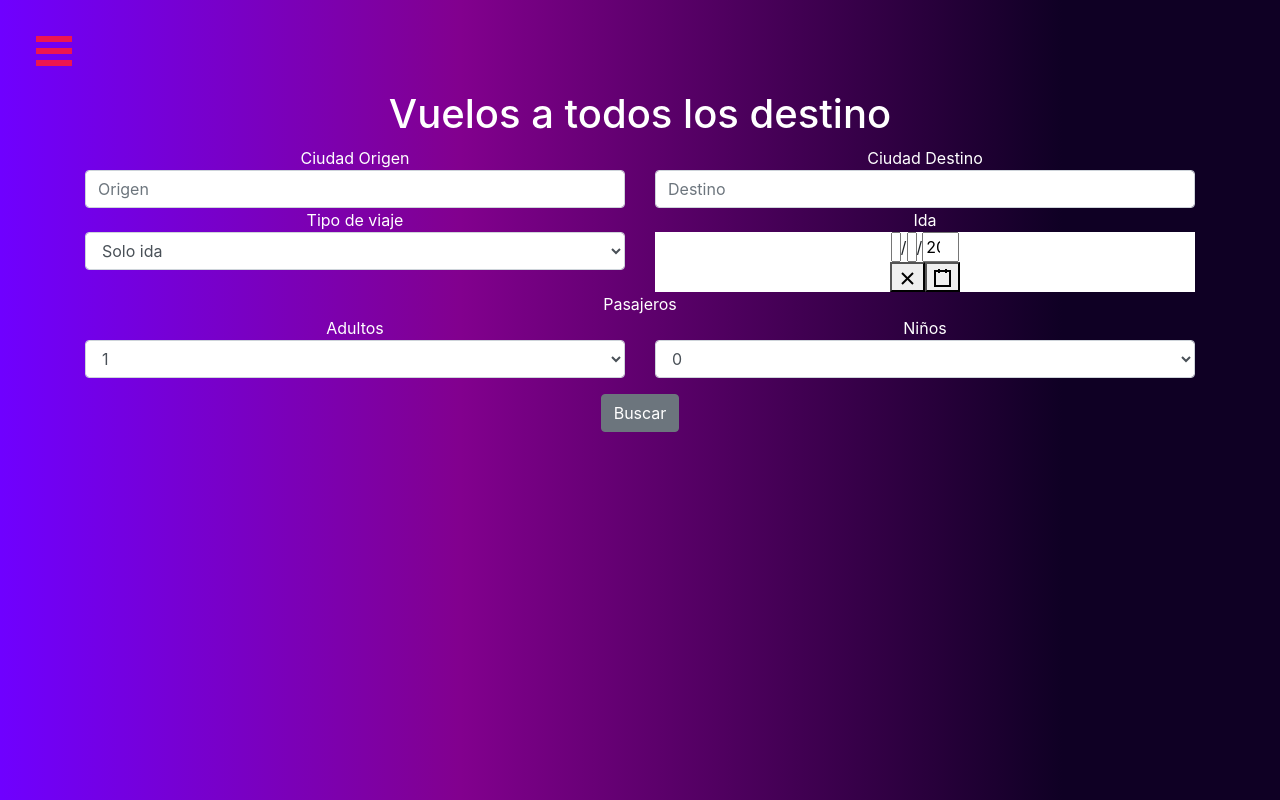
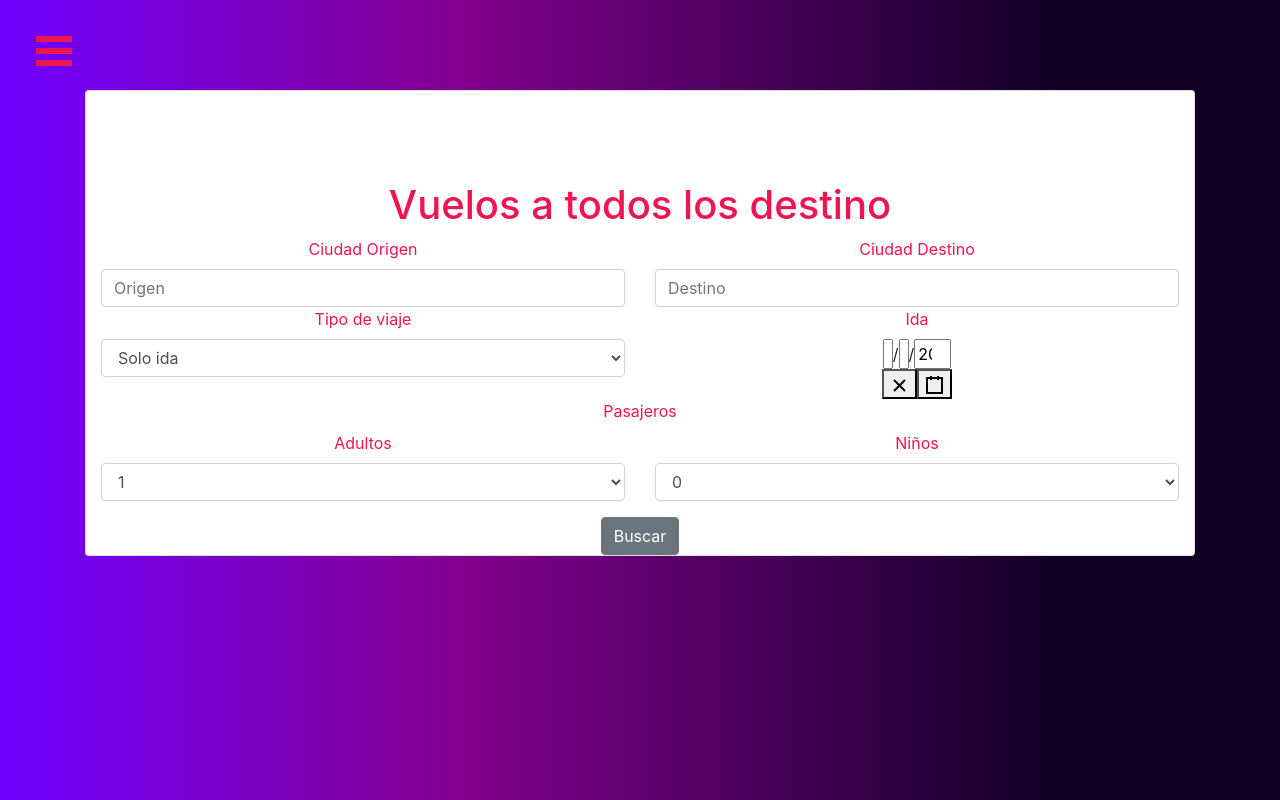
Before and after one commit to Lotbrock/react, a React (Create React App) app in the folder vuelos/: page /vuelos in a window 1280 px wide. Built offline with nearby package versions, Linux system fonts and the light colour scheme.

Commit message:
Chore: se cambian los colores para el apartado de vuelos

```diff
--- a/vuelos/package.json
+++ b/vuelos/package.json
@@ -12,7 +12,8 @@
     "react-dom": "^16.8.6",
     "react-router-dom": "^5.0.0",
     "react-scripts": "3.0.0",
-    "reactstrap": "^8.0.0"
+    "reactstrap": "^8.0.0",
+    "redux-form": "^8.2.0"
   },
   "scripts": {
     "start": "react-scripts start",
--- a/vuelos/src/App.css
+++ b/vuelos/src/App.css
@@ -134,3 +134,6 @@ Note: Beware of modifying this element as it can break the animations - you shou
   margin: 30px auto;
   background: #ffffff;
 }
+.text-vuelos{
+  color: #ED1650;
+}
--- a/vuelos/src/components/Calendario.js
+++ b/vuelos/src/components/Calendario.js
@@ -1,5 +1,6 @@
 import React, { Component } from 'react';
 import DatePicker from 'react-date-picker';
+import {Label} from "reactstrap";
 
 class Calendario extends Component {
     state = {
@@ -17,7 +18,7 @@ class Calendario extends Component {
         return (
 
             <div className={"col"}>
-                <span className={"text-white col-md-12"}> {this.props.id}</span><br/>
+                <Label className={"text-vuelos"}>{this.props.id}</Label><br/>
                 <DatePicker
                     id={this.props.id}
                     onChange={this.onChange}
--- a/vuelos/src/components/Vuelos.js
+++ b/vuelos/src/components/Vuelos.js
@@ -10,22 +10,23 @@ class Vuelos extends React.Component {
     };
     render () {
         return (
-            <div>
-                <h1 className={"text-white"}>Vuelos a todos los destino</h1>
+            <div className={"card"}>
+            <div className={"container"}>
+                <h1 className={"text-vuelos"}>Vuelos a todos los destino</h1>
                 <Form>
                     <div className={"row"}>
                         <div className={"col"}>
-                            <span className={"text-white"}> Ciudad Origen</span><br/>
+                            <Label className={"text-vuelos"}>Ciudad Origen</Label><br/>
                             <Input type={"text"} id={"Origen"} placeholder={"Origen"} />
                         </div>
                         <div className={"col"}>
-                            <span className={"text-white col-md-12"}> Ciudad Destino</span><br/>
+                            <Label className={"text-vuelos"}>Ciudad Destino</Label><br/>
                             <Input type={"text"} id={"Destino"} placeholder={"Destino"} />
                         </div>
                     </div>
                     <div className={"row"}>
                         <div className={"col"}>
-                            <span className={"text-white"}>Tipo de viaje</span><br/>
+                            <Label className={"text-vuelos"}>Tipo de viaje</Label><br/>
                             <Input type="select" name="tipoViaje" id="tipoViaje" onChange={this.handleIdaVuelta}>
                                 <option value={true}>Solo ida</option>
                                 <option value={false}>Ida y vuelta</option>
@@ -34,10 +35,10 @@ class Vuelos extends React.Component {
                         {this.state.idaVuelta?<> <Calendario id={"Ida"}/> <Calendario id={"Vuelta"}/></> : <Calendario id={"Ida"}/>}
 
                     </div>
-                    <span className={"text-white"}> Pasajeros</span><br/>
+                    <Label className={"text-vuelos"}>Pasajeros</Label><br/>
                        <div className={"row"}>
                            <div className={"col"}>
-                               <span className={"text-white"}> Adultos</span><br/>
+                               <Label className={"text-vuelos"}>Adultos</Label><br/>
                                <FormGroup>
                                    <Input type="select" name="select" id="exampleSelect">
                                        <option>1</option>
@@ -49,7 +50,7 @@ class Vuelos extends React.Component {
                                </FormGroup>
                            </div>
                            <div className={"col"}>
-                               <span className={"text-white"}> Niños</span><br/>
+                               <Label className={"text-vuelos"}>Niños</Label><br/>
                                <Input type="select" name="select" id="exampleSelect">
                                    <option>0</option>
                                    <option>1</option>
@@ -65,6 +66,7 @@ class Vuelos extends React.Component {
                 </Form>
                 <span>{}</span>
             </div>
+            </div>
         );
     }
 }
```
Also changed, not shown: 1 other file (tests, documents, lock files or other folders).
